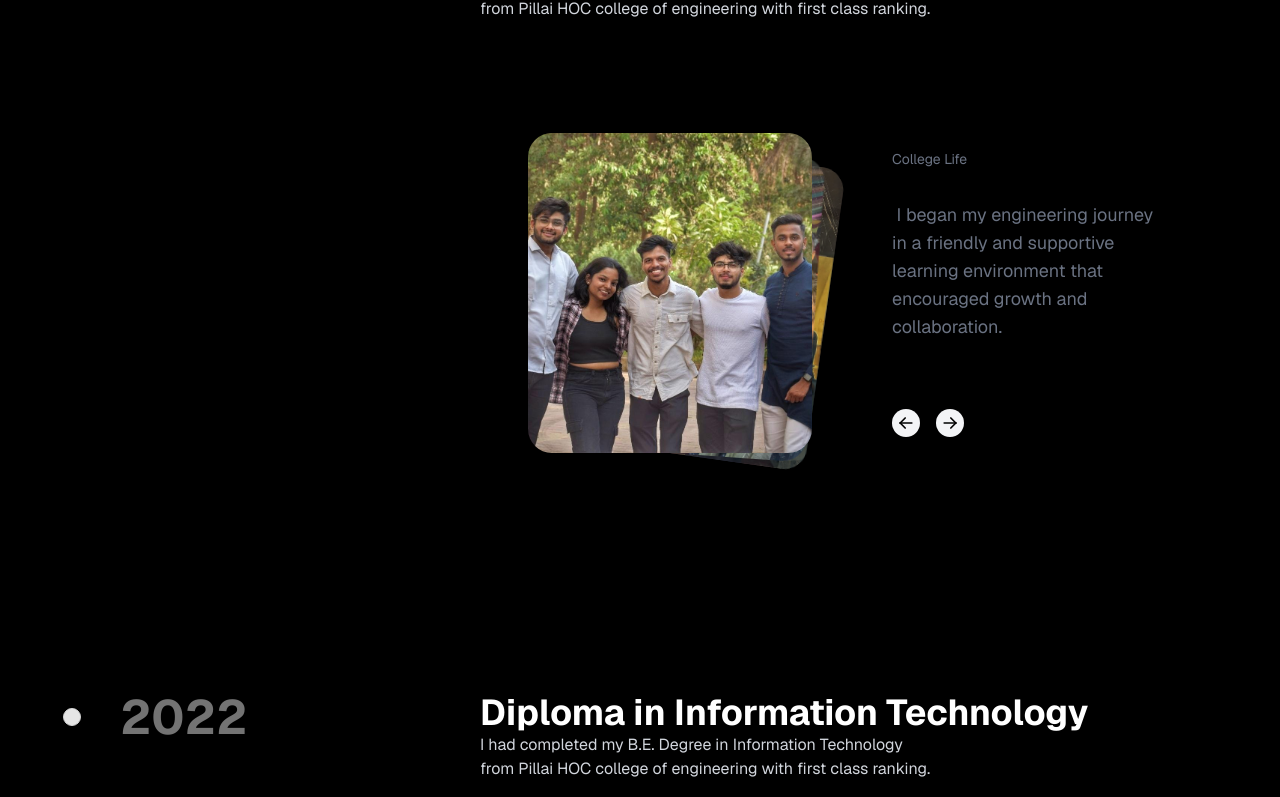
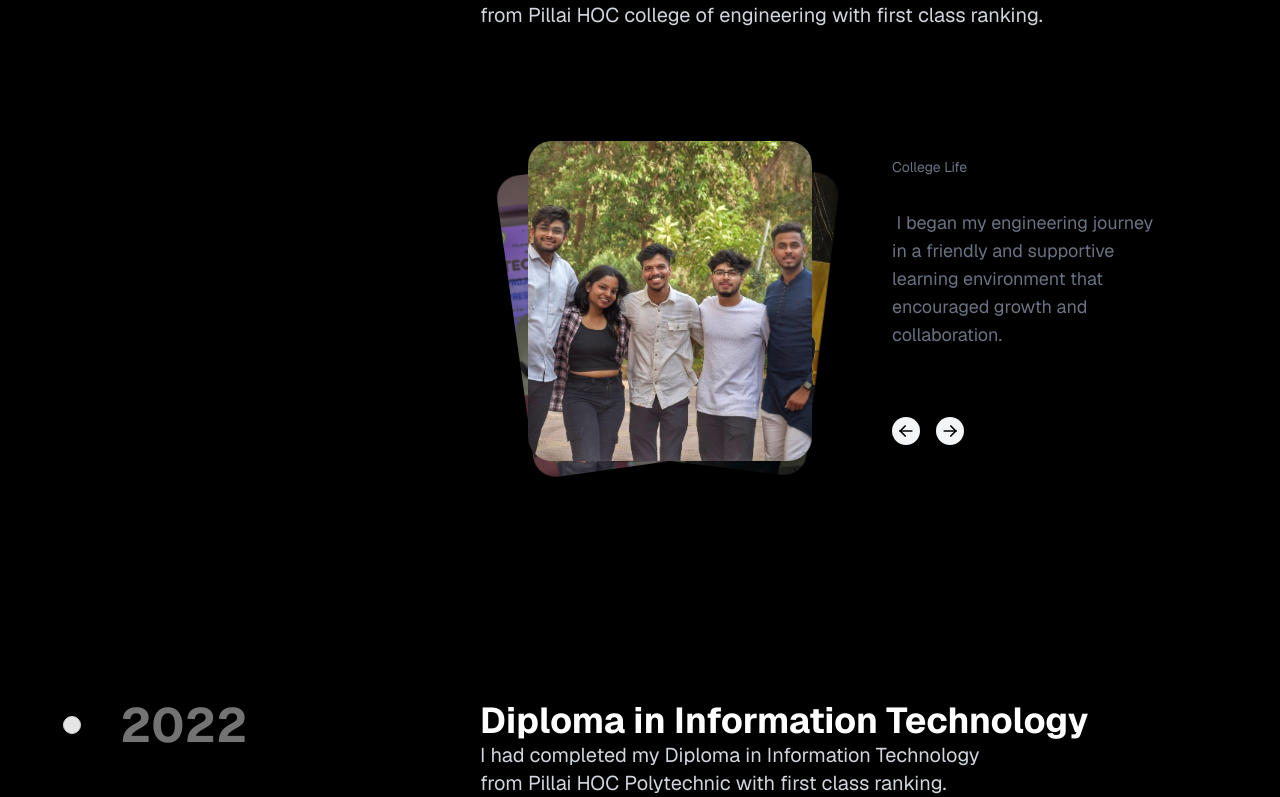
Before and after one commit to rushikesh-2104/portfolio, a Next.js app: page /Aboutme in a window 1280 px wide. Shown: the part 1963-2760 px from the top of the page. Built offline with nearby package versions, Linux system fonts and the light colour scheme.

Commit message:
errors corrections

```diff
--- a/app/Aboutme/page.tsx
+++ b/app/Aboutme/page.tsx
@@ -200,94 +200,10 @@ const ReviewCard = ({ img, name, body }: { img: string; name: string; body: stri
   ];
 
 
-  const testimonials1 = [
-    {
-      quote:
-        " I began my engineering journey in a friendly and supportive learning environment that encouraged growth and collaboration. ",
-      name: "",
-      designation: " College Life ",
-      src: "/hoc1.jpg",
-    },
-    {
-      quote:
-        "I also enjoyed and contributed to the celebration of various college festivals, creating memorable experiences with peers.",
-      name: "",
-      designation: " Festivals ",
-      src: "/hoc2.jpg",
-    },
-    {
-      quote:
-        "Finally, as the Class Representative, I learned responsibility and honed my organizational and communication skills.",
-      name: "",
-      designation: " Class Representative ",
-      src: "/hoc3.jpg",
-    },
-    {
-      quote:
-        "Taking on leadership roles, I became the Media & Social Media Head of the ACE and ISTE clubs, where I managed events and digital presence.",
-      name: "",
-      designation: "Social Media's Head",
-      src: "/hoc4.jpg",
-    },
 
-  ]
 
-  const testimonials = [
-    {
-      quote:
-        " I began my diploma journey in a friendly and supportive learning environment that encouraged growth and collaboration. ",
-      name: "",
-      designation: " College Life ",
-      src: "/vp2.jpg",
-    },
-    {
-      quote:
-        "I also enjoyed and contributed to the celebration of various college festivals, creating memorable experiences with peers.",
-      name: "",
-      designation: " Festivals ",
-      src: "/vp5.jpg",
-    },
-    {
-      quote:
-        "Finally, as the Class Representative, I learned responsibility and honed my organizational and communication skills.",
-      name: "",
-      designation: " Class Representative ",
-      src: "/vp3.jpg",
-    },
-    {
-      quote:
-        "Taking on leadership roles, I became the team leader of my final year project team, where I managed my team and project.",
-      name: "",
-      designation: "Team Leader",
-      src: "/vp1.jpg",
-    },
 
-  ]
 
-  const data = [
-    {
-      title: "2025",
-      content: (
-        <div>
-          <h1 className='text-4xl font-bold'>Intern at csociety.info.tech</h1>
-          <p className="mb-8 text-2xl font-bold text-gray-300 md:text-sm dark:text-neutral-200">
-            I have completed my 3 month internship at csociety.infotech <br /> as full stack MEAN Developer
-            intern on-site.
-          </p>
-          <div className="grid grid-cols-2 gap-4">
-            <img src="/bank.png" alt="startup template" className="h-20 w-full rounded-lg object-cover shadow-[0_0_24px_rgba(34,_42,_53,_0.06),_0_1px_1px_rgba(0,_0,_0,_0.05),_0_0_0_1px_rgba(34,_42,_53,_0.04),_0_0_4px_rgba(34,_42,_53,_0.08),_0_16px_68px_rgba(47,_48,_55,_0.05),_0_1px_0_rgba(255,_255,_255,_0.1)_inset] md:h-44 lg:h-60" />
-            <img src="https://assets.aceternity.com/templates/startup-2.webp" alt="startup template" className="h-20 w-full rounded-lg object-cover shadow-[0_0_24px_rgba(34,_42,_53,_0.06),_0_1px_1px_rgba(0,_0,_0,_0.05),_0_0_0_1px_rgba(34,_42,_53,_0.04),_0_0_4px_rgba(34,_42,_53,_0.08),_0_16px_68px_rgba(47,_48,_55,_0.05),_0_1px_0_rgba(255,_255,_255,_0.1)_inset] md:h-44 lg:h-60" />
-            <img src="https://assets.aceternity.com/templates/startup-3.webp" alt="startup template" className="h-20 w-full rounded-lg object-cover shadow-[0_0_24px_rgba(34,_42,_53,_0.06),_0_1px_1px_rgba(0,_0,_0,_0.05),_0_0_0_1px_rgba(34,_42,_53,_0.04),_0_0_4px_rgba(34,_42,_53,_0.08),_0_16px_68px_rgba(47,_48,_55,_0.05),_0_1px_0_rgba(255,_255,_255,_0.1)_inset] md:h-44 lg:h-60" />
-            <img src="https://assets.aceternity.com/templates/startup-4.webp" alt="startup template" className="h-20 w-full rounded-lg object-cover shadow-[0_0_24px_rgba(34,_42,_53,_0.06),_0_1px_1px_rgba(0,_0,_0,_0.05),_0_0_0_1px_rgba(34,_42,_53,_0.04),_0_0_4px_rgba(34,_42,_53,_0.08),_0_16px_68px_rgba(47,_48,_55,_0.05),_0_1px_0_rgba(255,_255,_255,_0.1)_inset] md:h-44 lg:h-60" />
-          </div>
-        </div>
-      ),
-    },
-    { title: "2025", content: ( <div> <h1 className='text-4xl font-bold'>Bachelor of Engineering in Information Technology</h1> <p className="mb-8 text- xl font-normal text-gray-300"> I had completed my B.E. Degree in Information Technology <br /> from Pillai HOC college of engineering with first class ranking. </p> <AnimatedTestimonials testimonials={testimonials1}/> </div> ),
-      },
-      { title: "2022", content: ( <div> <h1 className='text-4xl font-bold'>Diploma in Information Technology</h1> <p className="mb-8 text- xl font-normal text-gray-300"> I had completed my B.E. Degree in Information Technology <br /> from Pillai HOC college of engineering with first class ranking. </p> <AnimatedTestimonials testimonials={testimonials}/> </div> ), },
-
-    ]
 
 
 
@@ -348,7 +264,7 @@ const ReviewCard = ({ img, name, body }: { img: string; name: string; body: stri
 
 <div className='  bg-amber-100'>
     <div className="relative  w-full overflow-clip">
-      <Timeline data={data} />
+      <Timeline  />
     </div>
 </div>
 
@@ -441,7 +357,7 @@ const ReviewCard = ({ img, name, body }: { img: string; name: string; body: stri
         Photographs clicked by Rushikesh Mhatre.
       </p>
       {items.map((item) => (
-        <DraggableCardBody className={item.className}>
+  <DraggableCardBody key={item.title} className={item.className}>
     <img
       src={item.image}
       alt={item.title}
@@ -452,6 +368,7 @@ const ReviewCard = ({ img, name, body }: { img: string; name: string; body: stri
     </h3>
   </DraggableCardBody>
 ))}
+
     </DraggableCardContainer>
       </div>
     </div>
--- a/components/ui/animated-testimonials.tsx
+++ b/components/ui/animated-testimonials.tsx
@@ -2,7 +2,6 @@
 
 import { IconArrowLeft, IconArrowRight } from "@tabler/icons-react";
 import { motion, AnimatePresence } from "motion/react";
-
 import { useEffect, useState } from "react";
 
 type Testimonial = {
@@ -11,6 +10,7 @@ type Testimonial = {
   designation: string;
   src: string;
 };
+
 export const AnimatedTestimonials = ({
   testimonials,
   autoplay = false,
@@ -19,6 +19,7 @@ export const AnimatedTestimonials = ({
   autoplay?: boolean;
 }) => {
   const [active, setActive] = useState(0);
+  const [rotations, setRotations] = useState<number[]>([]);
 
   const handleNext = () => {
     setActive((prev) => (prev + 1) % testimonials.length);
@@ -28,9 +29,7 @@ export const AnimatedTestimonials = ({
     setActive((prev) => (prev - 1 + testimonials.length) % testimonials.length);
   };
 
-  const isActive = (index: number) => {
-    return index === active;
-  };
+  const isActive = (index: number) => index === active;
 
   useEffect(() => {
     if (autoplay) {
@@ -39,9 +38,11 @@ export const AnimatedTestimonials = ({
     }
   }, [autoplay]);
 
-  const randomRotateY = () => {
-    return Math.floor(Math.random() * 21) - 10;
-  };
+  // Generate random rotations only once on the client
+  useEffect(() => {
+    setRotations(testimonials.map(() => Math.floor(Math.random() * 21) - 10));
+  }, [testimonials]);
+
   return (
     <div className="mx-auto max-w-sm px-4 py-20 font-sans antialiased md:max-w-4xl md:px-8 lg:px-12">
       <div className="relative grid grid-cols-1 gap-20 md:grid-cols-2">
@@ -50,18 +51,18 @@ export const AnimatedTestimonials = ({
             <AnimatePresence>
               {testimonials.map((testimonial, index) => (
                 <motion.div
-                  key={testimonial.src}
+                  key={index}
                   initial={{
                     opacity: 0,
                     scale: 0.9,
                     z: -100,
-                    rotate: randomRotateY(),
+                    rotate: rotations[index] || 0,
                   }}
                   animate={{
                     opacity: isActive(index) ? 1 : 0.7,
                     scale: isActive(index) ? 1 : 0.95,
                     z: isActive(index) ? 0 : -100,
-                    rotate: isActive(index) ? 0 : randomRotateY(),
+                    rotate: isActive(index) ? 0 : (rotations[index] || 0),
                     zIndex: isActive(index)
                       ? 40
                       : testimonials.length + 2 - index,
@@ -71,7 +72,7 @@ export const AnimatedTestimonials = ({
                     opacity: 0,
                     scale: 0.9,
                     z: 100,
-                    rotate: randomRotateY(),
+                    rotate: rotations[index] || 0,
                   }}
                   transition={{
                     duration: 0.4,
@@ -92,6 +93,7 @@ export const AnimatedTestimonials = ({
             </AnimatePresence>
           </div>
         </div>
+
         <div className="flex flex-col justify-between py-4">
           <motion.div
             key={active}
@@ -144,6 +146,7 @@ export const AnimatedTestimonials = ({
               ))}
             </motion.p>
           </motion.div>
+
           <div className="flex gap-4 pt-12 md:pt-0">
             <button
               onClick={handlePrev}
--- a/components/ui/timeline.tsx
+++ b/components/ui/timeline.tsx
@@ -6,13 +6,121 @@ import {
   motion,
 } from "motion/react";
 import React, { useEffect, useRef, useState } from "react";
+import { AnimatedTestimonials } from "./animated-testimonials";
+const testimonials1 = [
+    {
+      quote:
+        " I began my engineering journey in a friendly and supportive learning environment that encouraged growth and collaboration. ",
+      name: "",
+      designation: " College Life ",
+      src: "/hoc1.jpg",
+    },
+    {
+      quote:
+        "I also enjoyed and contributed to the celebration of various college festivals, creating memorable experiences with peers.",
+      name: "",
+      designation: " Festivals ",
+      src: "/hoc2.jpg",
+    },
+    {
+      quote:
+        "Finally, as the Class Representative, I learned responsibility and honed my organizational and communication skills.",
+      name: "",
+      designation: " Class Representative ",
+      src: "/hoc3.jpg",
+    },
+    {
+      quote:
+        "Taking on leadership roles, I became the Media & Social Media Head of the ACE and ISTE clubs, where I managed events and digital presence.",
+      name: "",
+      designation: "Social Media's Head",
+      src: "/hoc4.jpg",
+    },
 
-interface TimelineEntry {
-  title: string;
-  content: React.ReactNode;
-}
+  ]
 
-export const Timeline = ({ data }: { data: TimelineEntry[] }) => {
+  const testimonials = [
+    {
+      quote:
+        " I began my diploma journey in a friendly and supportive learning environment that encouraged growth and collaboration. ",
+      name: "",
+      designation: " College Life ",
+      src: "/vp2.jpg",
+    },
+    {
+      quote:
+        "I also enjoyed and contributed to the celebration of various college festivals, creating memorable experiences with peers.",
+      name: "",
+      designation: " Festivals ",
+      src: "/vp5.jpg",
+    },
+    {
+      quote:
+        "Finally, as the Class Representative, I learned responsibility and honed my organizational and communication skills.",
+      name: "",
+      designation: " Class Representative ",
+      src: "/vp3.jpg",
+    },
+    {
+      quote:
+        "Taking on leadership roles, I became the team leader of my final year project team, where I managed my team and project.",
+      name: "",
+      designation: "Team Leader",
+      src: "/vp1.jpg",
+    },
+
+  ]
+const data = [
+  {
+    id: 1,
+    title: "Internship",
+    content: (
+      <div>
+        <h1 className='text-4xl font-bold'>Intern at csociety.info.tech</h1>
+        <p className="mb-8 text-2xl font-bold text-gray-300 md:text-sm dark:text-neutral-200">
+          I have completed my 3 month internship at csociety.infotech <br />
+          as full stack MEAN Developer intern on-site.
+        </p>
+        <div className="grid grid-cols-2 gap-4">
+          <img src="/bank.png" alt="startup template" className="h-20 w-full rounded-lg object-cover shadow md:h-44 lg:h-60" />
+          <img src="https://assets.aceternity.com/templates/startup-2.webp" alt="startup template" className="h-20 w-full rounded-lg object-cover shadow md:h-44 lg:h-60" />
+          <img src="https://assets.aceternity.com/templates/startup-3.webp" alt="startup template" className="h-20 w-full rounded-lg object-cover shadow md:h-44 lg:h-60" />
+          <img src="https://assets.aceternity.com/templates/startup-4.webp" alt="startup template" className="h-20 w-full rounded-lg object-cover shadow md:h-44 lg:h-60" />
+        </div>
+      </div>
+    ),
+  },
+  {
+    id: 2,
+    title: "2025",
+    content: (
+      <div>
+        <h1 className='text-4xl font-bold'>Bachelor of Engineering in Information Technology</h1>
+        <p className="mb-8 text-xl font-normal text-gray-300">
+          I had completed my B.E. Degree in Information Technology <br />
+          from Pillai HOC college of engineering with first class ranking.
+        </p>
+        <AnimatedTestimonials testimonials={testimonials1}/>
+      </div>
+    ),
+  },
+  {
+    id: 3,
+    title: "2022",
+    content: (
+      <div>
+        <h1 className='text-4xl font-bold'>Diploma in Information Technology</h1>
+        <p className="mb-8 text-xl font-normal text-gray-300">
+          I had completed my Diploma in Information Technology <br />
+          from Pillai HOC Polytechnic with first class ranking.
+        </p>
+        <AnimatedTestimonials testimonials={testimonials}/>
+      </div>
+    ),
+  },
+];
+
+export const Timeline = () => {
   const ref = useRef<HTMLDivElement>(null);
   const containerRef = useRef<HTMLDivElement>(null);
   const [height, setHeight] = useState(0);
@@ -48,7 +156,8 @@ export const Timeline = ({ data }: { data: TimelineEntry[] }) => {
       </div>
 
       <div ref={ref} className="relative max-w-7xl mx-auto pb-20">
-        {data.map((item, index) => (
+
+        {data.map((item,index) => (
   <div
     key={index}
     className="flex justify-start pt-10 md:pt-40 md:gap-10"
@@ -66,10 +175,11 @@ export const Timeline = ({ data }: { data: TimelineEntry[] }) => {
       <h3 className="md:hidden block text-2xl mb-4 text-left font-bold text-neutral-500 dark:text-neutral-500">
         {item.title}
       </h3>
-              {item.content}{" "}
+      {item.content}
     </div>
   </div>
 ))}
+
         <div
           style={{
             height: height + "px",
```
Also changed, not shown: components/About.tsx (+46 -48 lines). Lines whose indentation alone changed are shown as unchanged.
